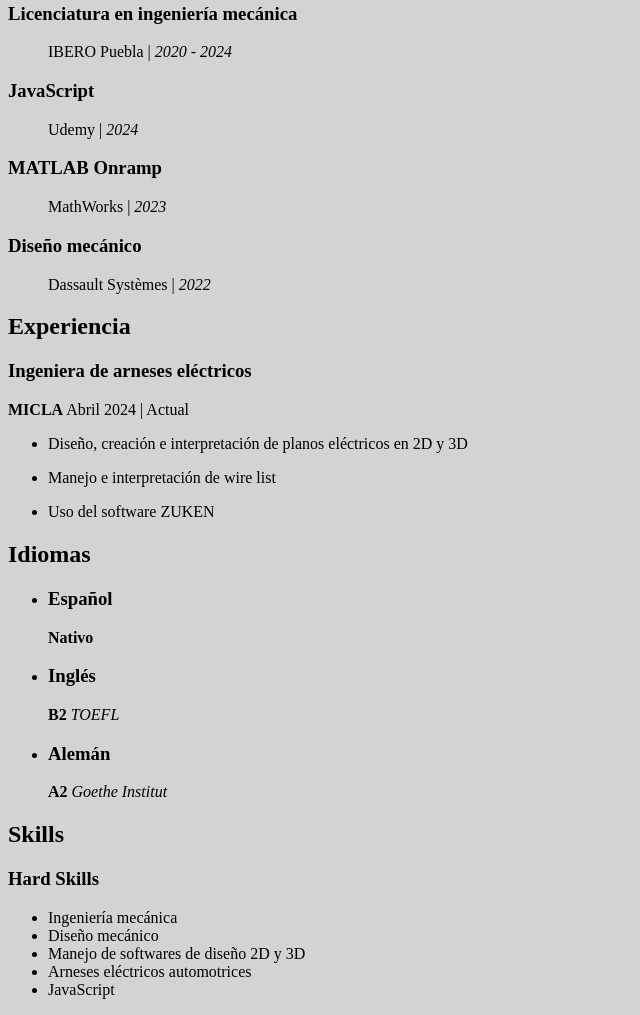
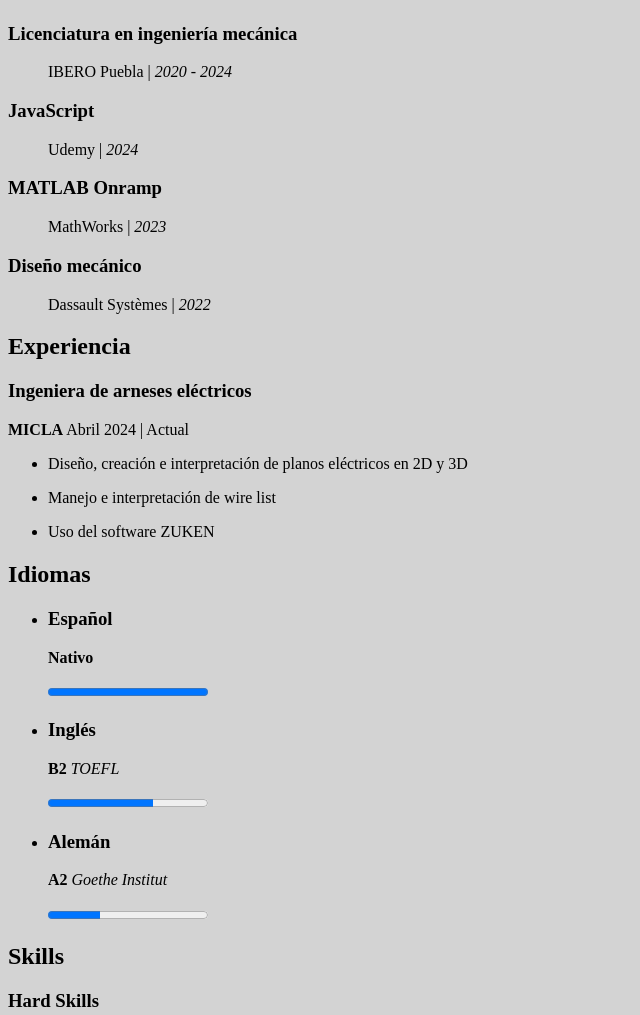
Before and after one commit to ViridianaCruz1/41-B-Mi-primer-portafolio-Viridiana-Cruz, a plain HTML site: page index.html in a window 1280 px wide. Shown: the part 579-1594 px from the top of the page, without its empty margins (0-640 px from the left). Drawn offline with Linux system fonts and the light colour scheme.

Commit message:
Adición líneas de progreso idiomas

```diff
--- a/index.html
+++ b/index.html
@@ -12,7 +12,7 @@
         <h1>Viridiana Cruz</h1>
         <p>Ingeniera mecánica | Actual ingeniera de arneses eléctricos automotrices | Próxima desarrolladora fullstack </p>
     </header>
-
+    <hr>
     <nav>
             <a href="#aboutMe">About me | </a>
             <a href="#educacion"> Educación | </a>
@@ -20,7 +20,7 @@
             <a href="#idiomas"> Idiomas | </a>
             <a href="#skills"> Skills | </a>
     </nav>
-
+    <hr>
     <!-- <nav>
         <ul>
             <li><a href="">About me</a></li>
@@ -41,13 +41,13 @@
                 <h2>Educación</h2>
                 <dl>
                     <dt><h3>Licenciatura en ingeniería mecánica</h3></dt>
-                    <dd><p>IBERO Puebla  |  <dfn>2020 - 2024</dfn></p></dd>
+                    <dd><p>IBERO Puebla  |  <i>2020 - 2024</i></p></dd>
                     <dt><h3>JavaScript</h3></dt>
-                    <dd><p>Udemy  |  <dfn>2024</dfn></p></dd>
+                    <dd><p>Udemy  |  <i>2024</i></p></dd>
                     <dt><h3>MATLAB Onramp</h3></dt>
-                    <dd><p>MathWorks  |  <dfn>2023</dfn></p></dd>
+                    <dd><p>MathWorks  |  <i>2023</i></p></dd>
                     <dt><h3>Diseño mecánico</h3></dt>
-                    <dd><p>Dassault Systèmes  |  <dfn>2022</dfn></p></dd>
+                    <dd><p>Dassault Systèmes  |  <i>2022</i></p></dd>
                 </dl>
             </article>
         </section>
@@ -72,10 +72,13 @@
                 <ul>
                     <li><h3>Español</h3></li>
                     <p><strong>Nativo</strong></p>
+                    <progress value="1">Progress</progress>
                     <li><h3>Inglés</h3></li>
-                    <p><strong>B2 </strong><dfn>TOEFL</dfn></p>
+                    <p><strong>B2 </strong><i>TOEFL</i></p>
+                    <progress value="0.66">Progress</progress>
                     <li><h3>Alemán</h3></li>
-                    <p><strong>A2 </strong><dfn>Goethe Institut</dfn></p>
+                    <p><strong>A2 </strong><i>Goethe Institut</i></p>
+                    <progress value="0.33">Progress</progress>
                 </ul>
             </article>
         </section>
```
